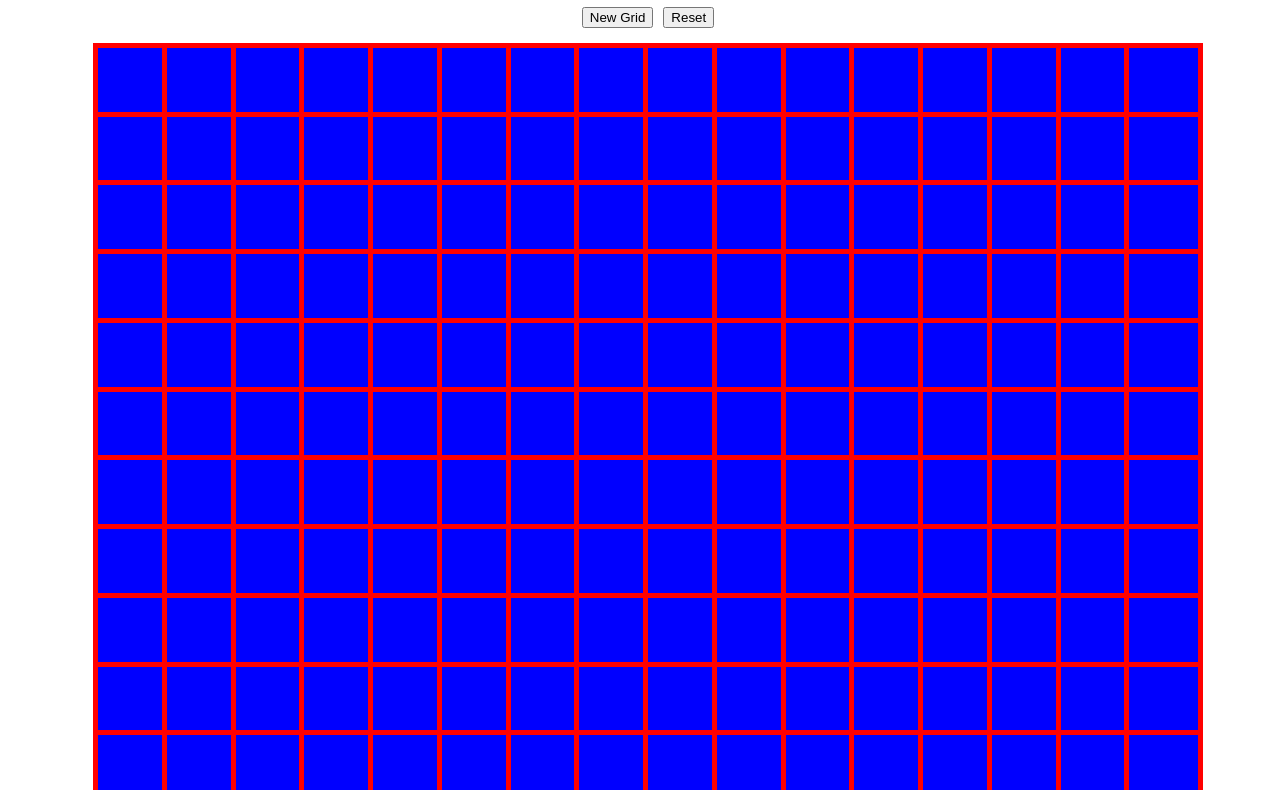
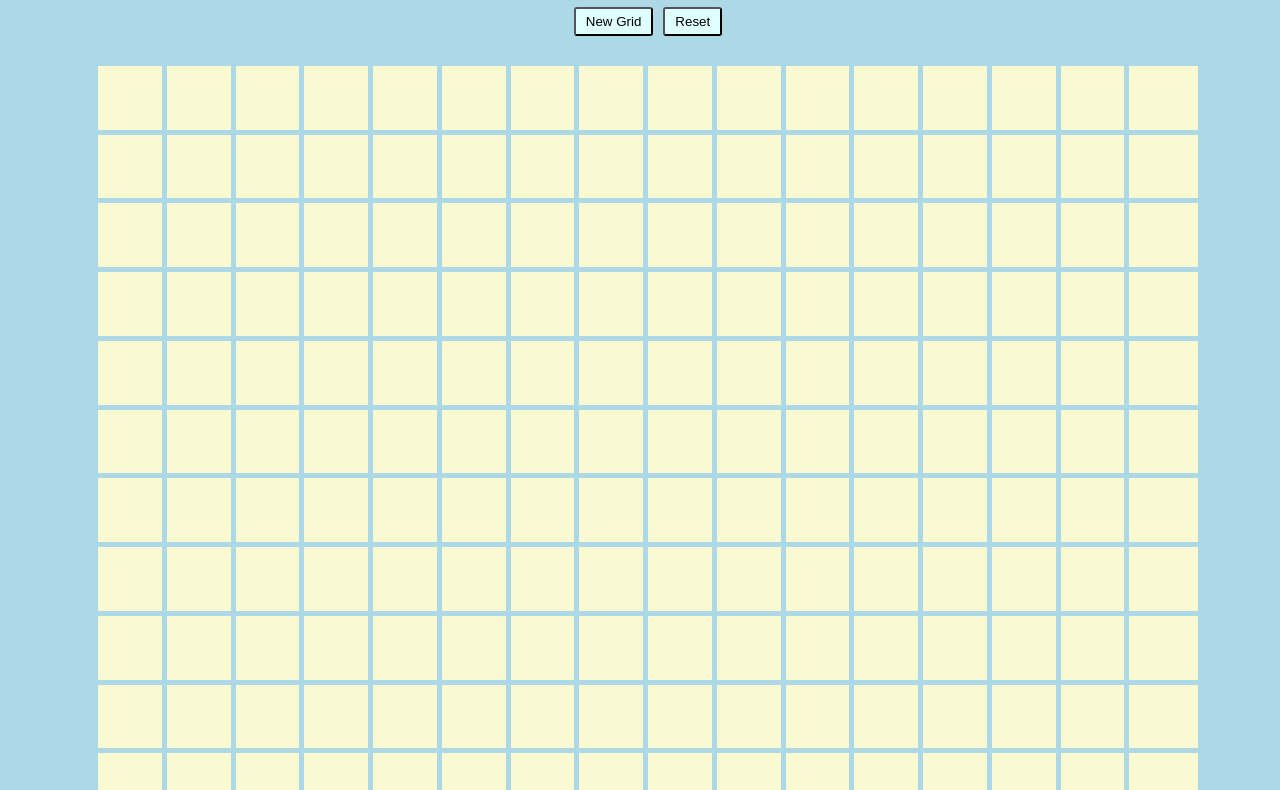
Before and after one commit to wondwizard/Etch-a-Sketch, a plain HTML site: page index.html in a window 1280 px wide. Shown: the part 81-871 px from the top of the page. Drawn offline with Linux system fonts and the light colour scheme.

Commit message:
made it look pretty

```diff
--- a/javascript.js
+++ b/javascript.js
@@ -16,8 +16,8 @@ window.onload = function () {
             div.setAttribute('id', 'square');
             div.style.width = `${gridWidth/num}px`;
             div.style.height = `${gridWidth/num}px`;
-            div.style.backgroundColor = 'blue';
-            div.style.outline = '5px solid red';
+            div.style.backgroundColor = 'lightgoldenrodyellow';
+            div.style.outline = '5px solid lightblue';
             squareContainer.appendChild(div);
         }
         squareDiv = document.querySelectorAll('#square');
@@ -28,7 +28,7 @@ window.onload = function () {
 
     function resetSquares() {
         squareDiv.forEach(squareDiv => {
-            squareDiv.style.backgroundColor = 'blue';
+            squareDiv.style.backgroundColor = 'lightgoldenrodyellow';
         });
     }
 
--- a/styles.css
+++ b/styles.css
@@ -10,15 +10,28 @@ body {
     flex-direction: column;
     align-items: center;
     gap: 20px;
+    background-color: lightblue;
 }
 
 #header {
     display: flex;
     flex-direction: column;
     align-items: center;
+    margin-bottom: 10px;
 }
 
 #btnContainer {
     display: flex;
     gap: 10px;
 }
+
+#newGridBtn, #reset {
+    border-radius: 3px;
+    background-color: lightcyan;
+    text-align: center;
+    padding: 5px 10px;
+}
+
+#newGridBtn:hover, #reset:hover {
+    background-color: cyan;
+}
```
